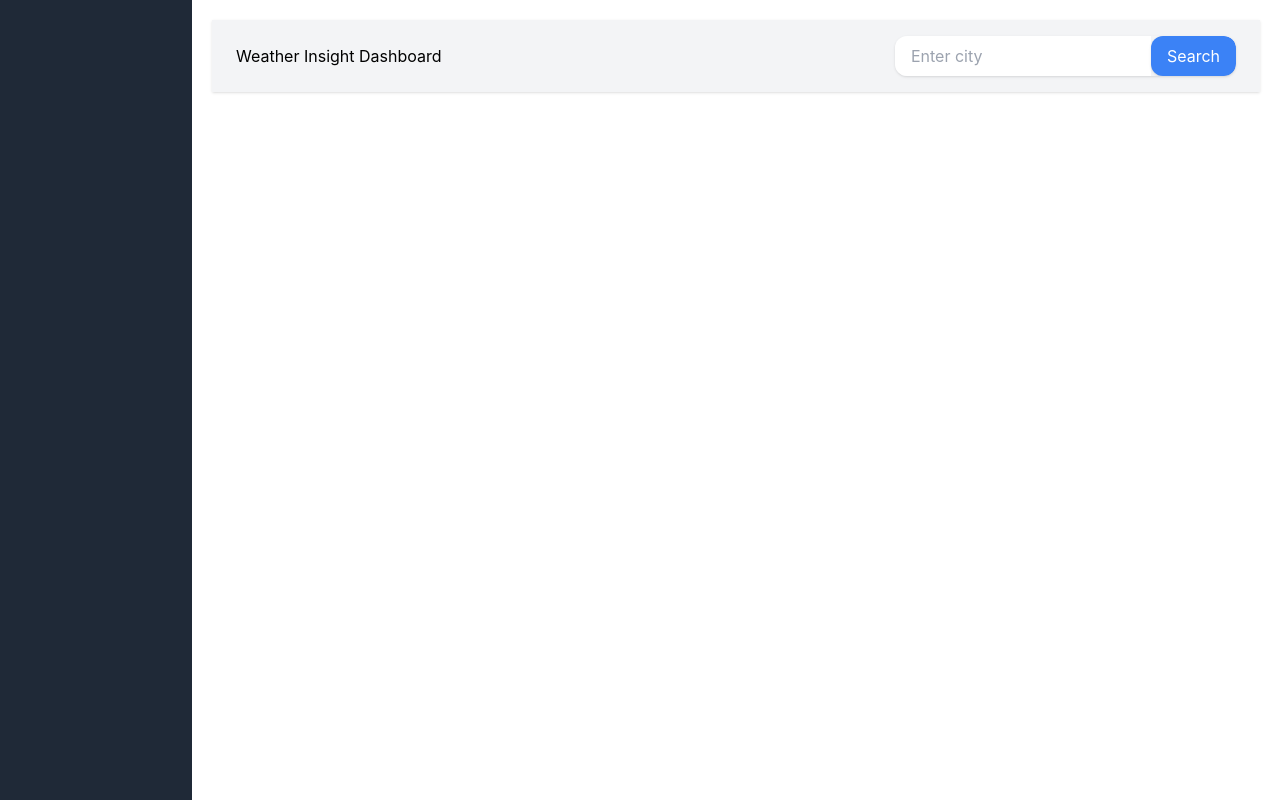
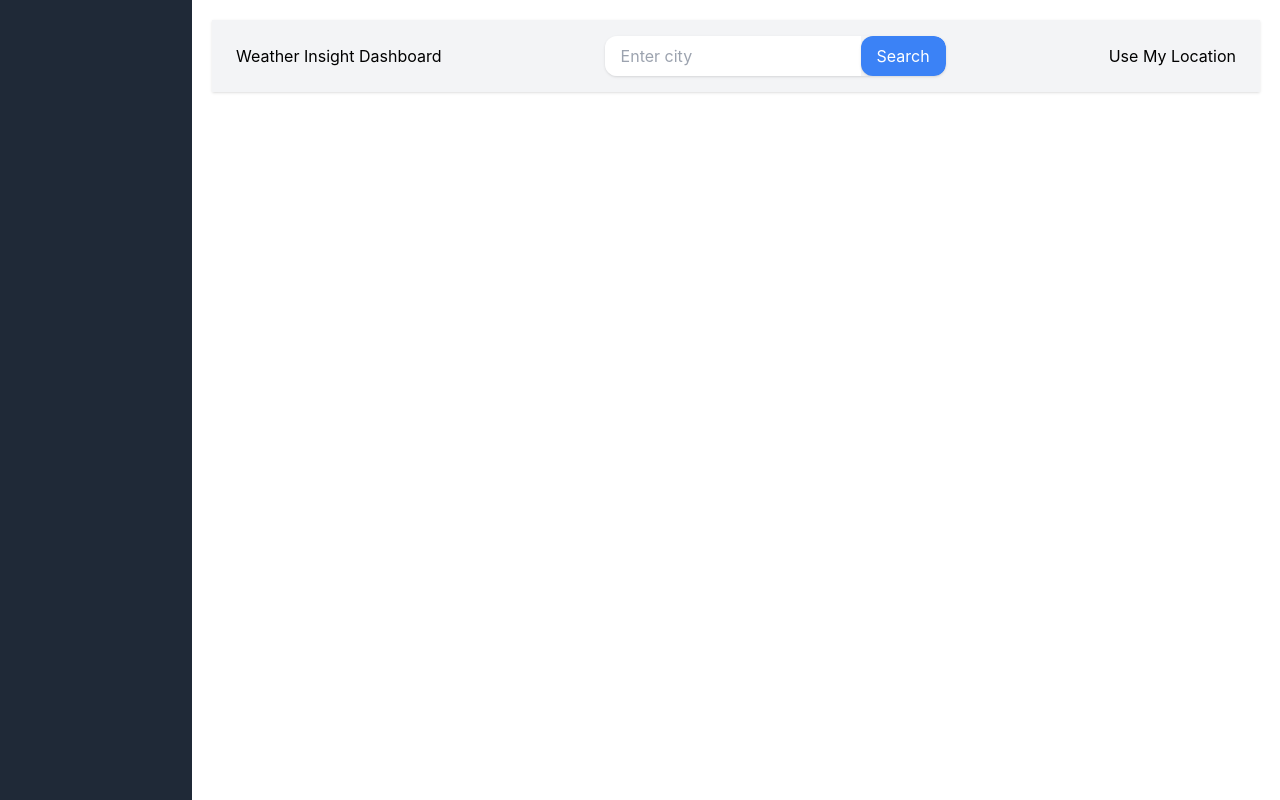
Before and after one commit to Mrwhit05/Weather-App, a React (Create React App) app in the folder weather-dashboard/: page / in a window 1280 px wide. Built offline with nearby package versions, Linux system fonts and the light colour scheme.

Commit message:
Added geolocation option

```diff
--- a/weather-dashboard/src/App.js
+++ b/weather-dashboard/src/App.js
@@ -113,6 +113,64 @@ function App() {
     }
   };
 
+  const handleGeolocation = () => {
+    try {
+      navigator.geolocation.getCurrentPosition(
+        async (position) => {
+          const {latitude, longitude} = position.coords;
+          console.log(latitude, longitude);
+
+          const API_KEY = process.env.REACT_APP_WEATHER_API_KEY;
+
+          if (!API_KEY){
+            console.error("API key is missing");
+          }
+
+          const geoResponse = await fetch(
+            `https://api.openweathermap.org/geo/1.0/reverse?lat=${latitude}&lon=${longitude}&limit=1&appid=${API_KEY}`
+          );
+          const geoData = await geoResponse.json();
+          const cityName = geoData[0]?.name;
+
+          const weatherResponse = await fetch(
+            `https://api.openweathermap.org/data/2.5/weather?q=${cityName}&appid=${API_KEY}&units=imperial`
+          );
+
+          const data = await weatherResponse.json();
+
+          if (data.cod !== 200){
+            alert(data.message);
+            return;
+          }
+
+          const forecastResponse = await fetch(
+            `https://api.openweathermap.org/data/2.5/forecast?q=${cityName}&appid=${API_KEY}&units=imperial`
+          )
+
+          const forecastData = await forecastResponse.json();
+          if (forecastData.cod != 200){
+            alert(forecastData.message);
+            return;
+          }
+
+          console.log(data);
+          setWeather(data);
+
+          setHourlyData(forecastData.list);
+          console.log(forecastData.list);
+
+          const daily = getDailyForecast(forecastData.list);
+          setDailyData(daily);
+          console.log("hourly: forecastData.list", forecastData.list);
+          console.log("daily", daily);
+        }
+      );
+    }
+    catch (error){
+      console.error("Error fetching weather: ", error);
+    }
+  }
+
   return (
     <div className="app">
       <aside className="sidebar">
@@ -127,6 +185,7 @@ function App() {
         <div className="topBar bg-gray-100 flex justify-between items-center px-6 py-4 shadow">
           <h1>Weather Insight Dashboard</h1>
           <SearchBar onSearch={handleSearch}/>
+          <button onClick={handleGeolocation}>Use My Location</button>
         </div>
 
         <section id="overview"></section>
```
